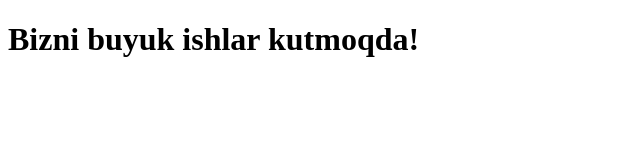
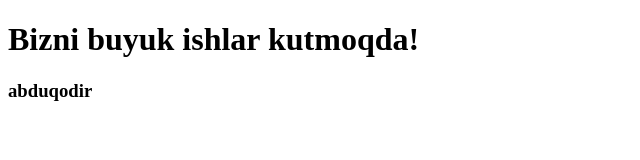
Before and after one commit to Muhammadjewel/git-buyuk-sayohat-demo, a plain HTML site: page index.html in a window 1280 px wide. Shown: the whole page, without its empty margins (0-640 px from the left). Drawn offline with Linux system fonts and the light colour scheme.

Commit message:
abduqodir

```diff
--- a/index.html
+++ b/index.html
@@ -12,6 +12,7 @@
 
   <div class="container">
     <h1>Bizni buyuk ishlar kutmoqda!</h1>
+    <h3>abduqodir</h3>
   </div>
 
 </body>
```
